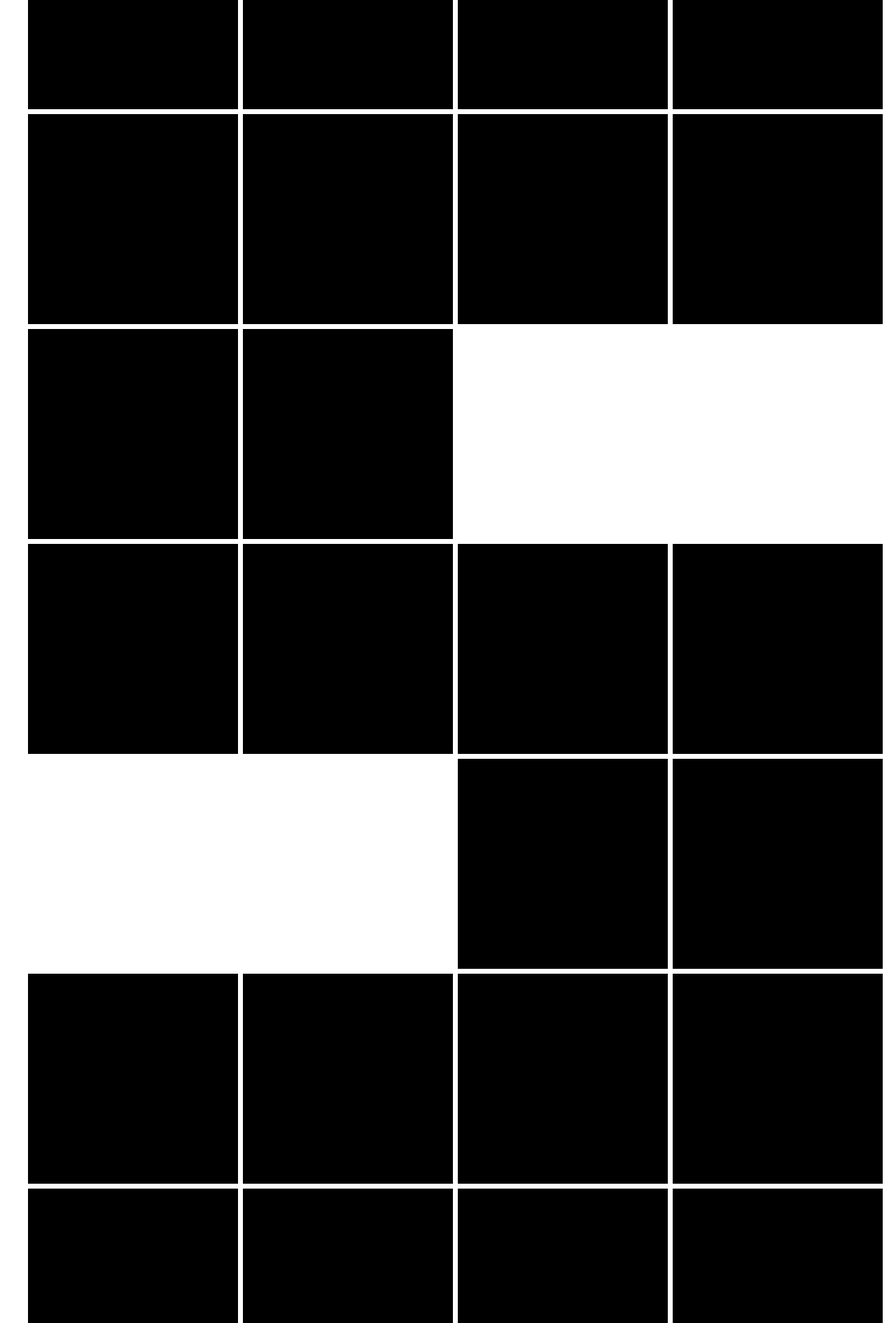
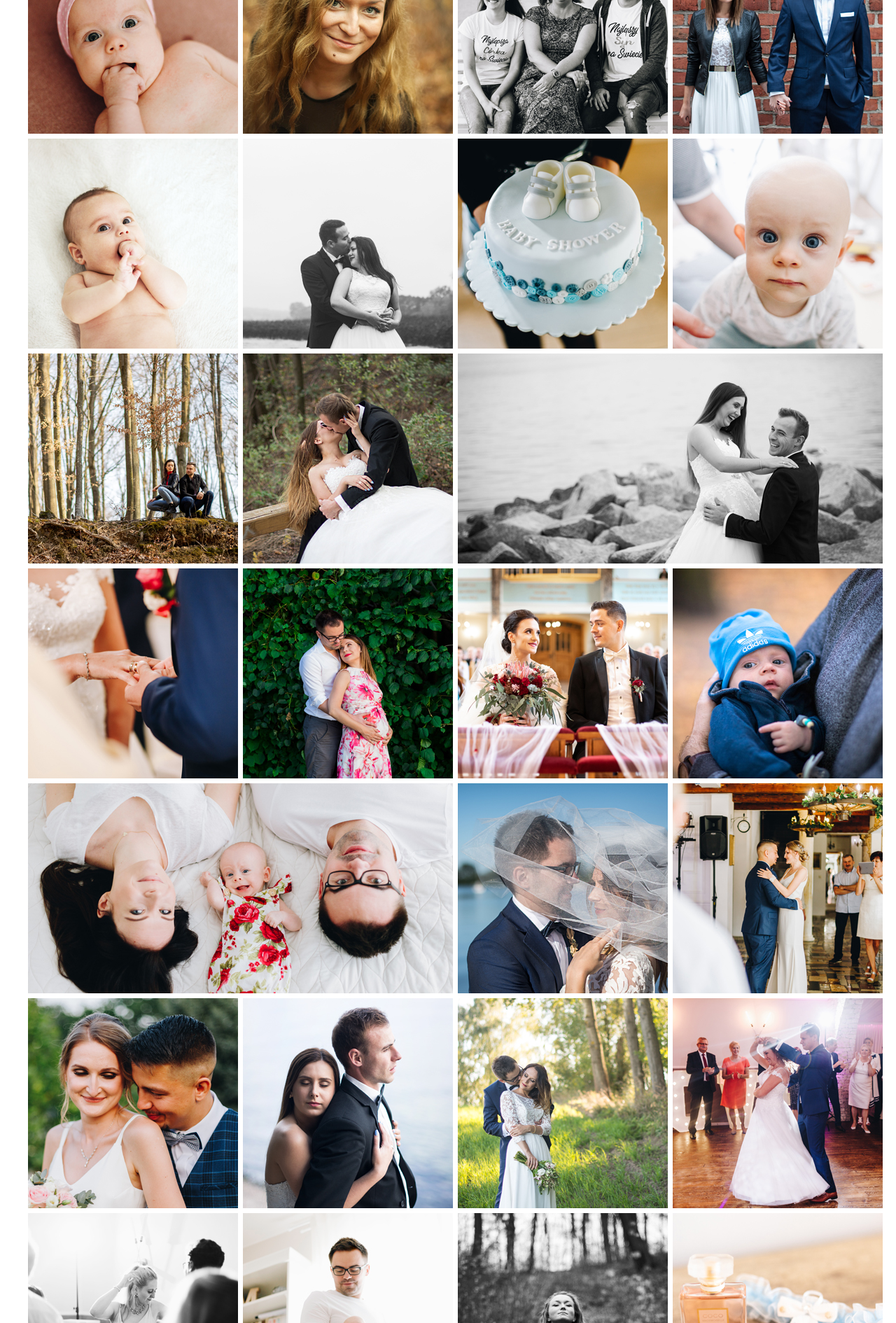
Before and after one commit to wwojciech89/homepage, a plain HTML site: page index.html in a window 1280 px wide. Shown: the part 910-2800 px from the top of the page at 70% size. Drawn offline with nearby package versions, Linux system fonts and the light colour scheme; the site is published under a folder, as on GitHub Pages, so addresses that start at the root find nothing.

```diff
--- a/index.html
+++ b/index.html
@@ -17,7 +17,7 @@
     <header class="wrapper">
 
         <a href="https://www.instagram.com/anawojtkiewicz/?hl=pl"><img class="wrapper__logo"
-                src="/Picture/Header/Instagram.png" alt="PageLogo"
+                src="Picture/Header/Instagram.png" alt="PageLogo"
                 title="Anna Wojtkiewicz - Fotografia">
         </a>
 
@@ -25,7 +25,7 @@
         <!--Social Media-->
         <div class="media-list">
             <a href="https://www.instagram.com/anawojtkiewicz/?hl=pl" target="_blank"
-                title="Anna Wojtkiewicz - instagram"><img src="/Picture/Header/Instagram.png"
+                title="Anna Wojtkiewicz - instagram"><img src="Picture/Header/Instagram.png"
                     class="sm-link"></a>
             <a href="https://www.facebook.com/anna.podlecka" title="Anna Wojtkiewicz - facebook" target="_blank"><img
                     src="Picture/Header/Facebook.png" class="sm-link">
@@ -89,7 +89,7 @@
         <h1 class="main__title">Sesje</h1>
         <div class="container">
             <div class="container__element"
-                style="background-image: url(/Picture/webpictures/1.jpg);">
+                style="background-image: url(Picture/webpictures/1.jpg);">
                 <a targer="_blank" href="#">
                     <div class="container__image">
                         <h3>Natalia - Sesja Ciążowa 2018 rok</h3>
@@ -97,7 +97,7 @@
                 </a>
             </div>
             <div class="container__element container__element-title"
-                style="background-image: url(/Picture/webpictures/2.jpg);">
+                style="background-image: url(Picture/webpictures/2.jpg);">
                 <a targer="_blank" href="#">
                     <div class="container__image">
                         <h3>Natalia - Sesja Ciążowa 2018 rok</h3>
@@ -105,7 +105,7 @@
                 </a>
             </div>
             <div class="container__element"
-                style="background-image: url(/Picture/webpictures/3.jpg);">
+                style="background-image: url(Picture/webpictures/3.jpg);">
                 <a targer="_blank" href="#">
                     <div class="container__image">
                         <h3>Natalia - Sesja Ciążowa 2018 rok</h3>
@@ -113,7 +113,7 @@
                 </a>
             </div>
             <div class="container__element"
-                style="background-image: url(/Picture/webpictures/4.jpg);">
+                style="background-image: url(Picture/webpictures/4.jpg);">
                 <a targer="_blank" href="#">
                     <div class="container__image">
                         <h3>Natalia - Sesja Ciążowa 2018 rok</h3>
@@ -121,7 +121,7 @@
                 </a>
             </div>
             <div class="container__element"
-                style="background-image: url(/Picture/webpictures/5.jpg);">
+                style="background-image: url(Picture/webpictures/5.jpg);">
                 <a targer="_blank" href="#">
                     <div class="container__image">
                         <h3>Natalia - Sesja Ciążowa 2018 rok</h3>
@@ -129,7 +129,7 @@
                 </a>
             </div>
             <div class="container__element"
-                style="background-image: url(/Picture/webpictures/6.jpg);">
+                style="background-image: url(Picture/webpictures/6.jpg);">
                 <a targer="_blank" href="#">
                     <div class="container__image">
                         <h3>Natalia - Sesja Ciążowa 2018 rok</h3>
@@ -137,7 +137,7 @@
                 </a>
             </div>
             <div class="container__element"
-                style="background-image: url(/Picture/webpictures/7.jpg);">
+                style="background-image: url(Picture/webpictures/7.jpg);">
                 <a targer="_blank" href="#">
                     <div class="container__image">
                         <h3>Natalia - Sesja Ciążowa 2018 rok</h3>
@@ -145,7 +145,7 @@
                 </a>
             </div>
             <div class="container__element"
-                style="background-image: url(/Picture/webpictures/8.jpg);">
+                style="background-image: url(Picture/webpictures/8.jpg);">
                 <a targer="_blank" href="#">
                     <div class="container__image">
                         <h3>Natalia - Sesja Ciążowa 2018 rok</h3>
@@ -153,7 +153,7 @@
                 </a>
             </div>
             <div class="container__element"
-                style="background-image: url(/Picture/webpictures/9.jpg);">
+                style="background-image: url(Picture/webpictures/9.jpg);">
                 <a targer="_blank" href="#">
                     <div class="container__image">
                         <h3>Natalia - Sesja Ciążowa 2018 rok</h3>
@@ -161,7 +161,7 @@
                 </a>
             </div>
             <div class="container__element"
-                style="background-image: url(/Picture/webpictures/10.jpg);">
+                style="background-image: url(Picture/webpictures/10.jpg);">
                 <a targer="_blank" href="#">
                     <div class="container__image">
                         <h3>Natalia - Sesja Ciążowa 2018 rok</h3>
@@ -169,7 +169,7 @@
                 </a>
             </div>
             <div class="container__element"
-                style="background-image: url(/Picture/webpictures/11.jpg);">
+                style="background-image: url(Picture/webpictures/11.jpg);">
                 <a targer="_blank" href="#">
                     <div class="container__image">
                         <h3>Natalia - Sesja Ciążowa 2018 rok</h3>
@@ -177,7 +177,7 @@
                 </a>
             </div>
             <div class="container__element"
-                style="background-image: url(/Picture/webpictures/12.jpg);">
+                style="background-image: url(Picture/webpictures/12.jpg);">
                 <a targer="_blank" href="#">
                     <div class="container__image">
                         <h3>Natalia - Sesja Ciążowa 2018 rok</h3>
@@ -185,7 +185,7 @@
                 </a>
             </div>
             <div class="container__element"
-                style="background-image: url(/Picture/webpictures/13.jpg);">
+                style="background-image: url(Picture/webpictures/13.jpg);">
                 <a targer="_blank" href="#">
                     <div class="container__image">
                         <h3>Natalia - Sesja Ciążowa 2018 rok</h3>
@@ -193,7 +193,7 @@
                 </a>
             </div>
             <div class="container__element"
-                style="background-image: url(/Picture/webpictures/14.jpg);">
+                style="background-image: url(Picture/webpictures/14.jpg);">
                 <a targer="_blank" href="#">
                     <div class="container__image">
                         <h3>Natalia - Sesja Ciążowa 2018 rok</h3>
@@ -201,7 +201,7 @@
                 </a>
             </div>
             <div class="container__element"
-                style="background-image: url(/Picture/webpictures/15.jpg);">
+                style="background-image: url(Picture/webpictures/15.jpg);">
                 <a targer="_blank" href="#">
                     <div class="container__image">
                         <h3>Natalia - Sesja Ciążowa 2018 rok</h3>
@@ -209,7 +209,7 @@
                 </a>
             </div>
             <div class="container__element-right"
-                style="background-image: url(/Picture/webpictures/16.jpg);">
+                style="background-image: url(Picture/webpictures/16.jpg);">
                 <a targer="_blank" href="#">
                     <div class="container__image-wide">
                         <h3 class="alternative">Natalia - Sesja Ciążowa 2018 rok</h3>
@@ -217,7 +217,7 @@
                 </a>
             </div>
             <div class="container__element"
-                style="background-image: url(/Picture/webpictures/17.jpg);">
+                style="background-image: url(Picture/webpictures/17.jpg);">
                 <a targer="_blank" href="#">
                     <div class="container__image">
                         <h3>Natalia - Sesja Ciążowa 2018 rok</h3>
@@ -225,7 +225,7 @@
                 </a>
             </div>
             <div class="container__element"
-                style="background-image: url(/Picture/webpictures/18.jpg);">
+                style="background-image: url(Picture/webpictures/18.jpg);">
                 <a targer="_blank" href="#">
                     <div class="container__image">
                         <h3>Natalia - Sesja Ciążowa 2018 rok</h3>
@@ -233,7 +233,7 @@
                 </a>
             </div>
             <div class="container__element"
-                style="background-image: url(/Picture/webpictures/19.jpg);">
+                style="background-image: url(Picture/webpictures/19.jpg);">
                 <a targer="_blank" href="#">
                     <div class="container__image">
                         <h3>Natalia - Sesja Ciążowa 2018 rok</h3>
@@ -241,7 +241,7 @@
                 </a>
             </div>
             <div class="container__element"
-                style="background-image: url(/Picture/webpictures/20.jpg);">
+                style="background-image: url(Picture/webpictures/20.jpg);">
                 <a targer="_blank" href="#">
                     <div class="container__image">
                         <h3>Natalia - Sesja Ciążowa 2018 rok</h3>
@@ -249,7 +249,7 @@
                 </a>
             </div>
             <div class="container__element-left"
-                style="background-image: url(/Picture/webpictures/21.jpg);">
+                style="background-image: url(Picture/webpictures/21.jpg);">
                 <a targer="_blank" href="#">
                     <div class="container__image-wide">
                         <h3 class="alternative">Natalia - Sesja Ciążowa 2018 rok</h3>
@@ -257,7 +257,7 @@
                 </a>
             </div>
             <div class="container__element"
-                style="background-image: url(/Picture/webpictures/22.jpg);">
+                style="background-image: url(Picture/webpictures/22.jpg);">
                 <a targer="_blank" href="#">
                     <div class="container__image">
                         <h3>Natalia - Sesja Ciążowa 2018 rok</h3>
@@ -265,7 +265,7 @@
                 </a>
             </div>
             <div class="container__element"
-                style="background-image: url(/Picture/webpictures/23.jpg);">
+                style="background-image: url(Picture/webpictures/23.jpg);">
                 <a targer="_blank" href="#">
                     <div class="container__image">
                         <h3>Natalia - Sesja Ciążowa 2018 rok</h3>
@@ -273,7 +273,7 @@
                 </a>
             </div>
             <div class="container__element"
-                style="background-image: url(/Picture/webpictures/24.jpg);">
+                style="background-image: url(Picture/webpictures/24.jpg);">
                 <a targer="_blank" href="#">
                     <div class="container__image">
                         <h3>Natalia - Sesja Ciążowa 2018 rok</h3>
@@ -281,7 +281,7 @@
                 </a>
             </div>
             <div class="container__element"
-                style="background-image: url(/Picture/webpictures/25.jpg);">
+                style="background-image: url(Picture/webpictures/25.jpg);">
                 <a targer="_blank" href="#">
                     <div class="container__image">
                         <h3>Natalia - Sesja Ciążowa 2018 rok</h3>
@@ -289,7 +289,7 @@
                 </a>
             </div>
             <div class="container__element"
-                style="background-image: url(/Picture/webpictures/26.jpg);">
+                style="background-image: url(Picture/webpictures/26.jpg);">
                 <a targer="_blank" href="#">
                     <div class="container__image">
                         <h3>Natalia - Sesja Ciążowa 2018 rok</h3>
@@ -297,7 +297,7 @@
                 </a>
             </div>
             <div class="container__element"
-                style="background-image: url(/Picture/webpictures/27.jpg);">
+                style="background-image: url(Picture/webpictures/27.jpg);">
                 <a targer="_blank" href="#">
                     <div class="container__image">
                         <h3>Natalia - Sesja Ciążowa 2018 rok</h3>
@@ -305,7 +305,7 @@
                 </a>
             </div>
             <div class="container__element"
-                style="background-image: url(/Picture/webpictures/28.jpg);">
+                style="background-image: url(Picture/webpictures/28.jpg);">
                 <a targer="_blank" href="#">
                     <div class="container__image">
                         <h3>Natalia - Sesja Ciążowa 2018 rok</h3>
@@ -313,7 +313,7 @@
                 </a>
             </div>
             <div class="container__element"
-                style="background-image: url(/Picture/webpictures/29.jpg);">
+                style="background-image: url(Picture/webpictures/29.jpg);">
                 <a targer="_blank" href="#">
                     <div class="container__image">
                         <h3>Natalia - Sesja Ciążowa 2018 rok</h3>
@@ -321,7 +321,7 @@
                 </a>
             </div>
             <div class="container__element"
-                style="background-image: url(/Picture/webpictures/30.jpg);">
+                style="background-image: url(Picture/webpictures/30.jpg);">
                 <a targer="_blank" href="#">
                     <div class="container__image">
                         <h3>Natalia - Sesja Ciążowa 2018 rok</h3>
@@ -329,7 +329,7 @@
                 </a>
             </div>
             <div class="container__element"
-                style="background-image: url(/Picture/webpictures/31.jpg);">
+                style="background-image: url(Picture/webpictures/31.jpg);">
                 <a targer="_blank" href="#">
                     <div class="container__image">
                         <h3>Natalia - Sesja Ciążowa 2018 rok</h3>
@@ -341,7 +341,7 @@
     <footer class="bottom">
         <div class="bottom__container">
             <div class="bottom__logo">
-                <img class="bottom__logo-position" src="/Picture/Header/Instagram.png">
+                <img class="bottom__logo-position" src="Picture/Header/Instagram.png">
             </div>
             <div class="bottom__contact">
                 <h4>Kontakt:</h4>
@@ -357,7 +357,7 @@
                 <div class="logo__option">
                     <a class="follow__logo-position" href="https://www.instagram.com/anawojtkiewicz/?hl=pl"
                         target="_blank" title="Anna Wojtkiewicz - instagram"><img
-                            src="/Picture/Header/Instagram.png" class="follow__logo"></a>
+                            src="Picture/Header/Instagram.png" class="follow__logo"></a>
                     <a class="follow__logo-position" href="https://www.facebook.com/anna.podlecka"
                         title="Anna Wojtkiewicz - facebook" target="_blank"><img src="Picture/Header/Facebook.png"
                             class="follow__logo">
```
